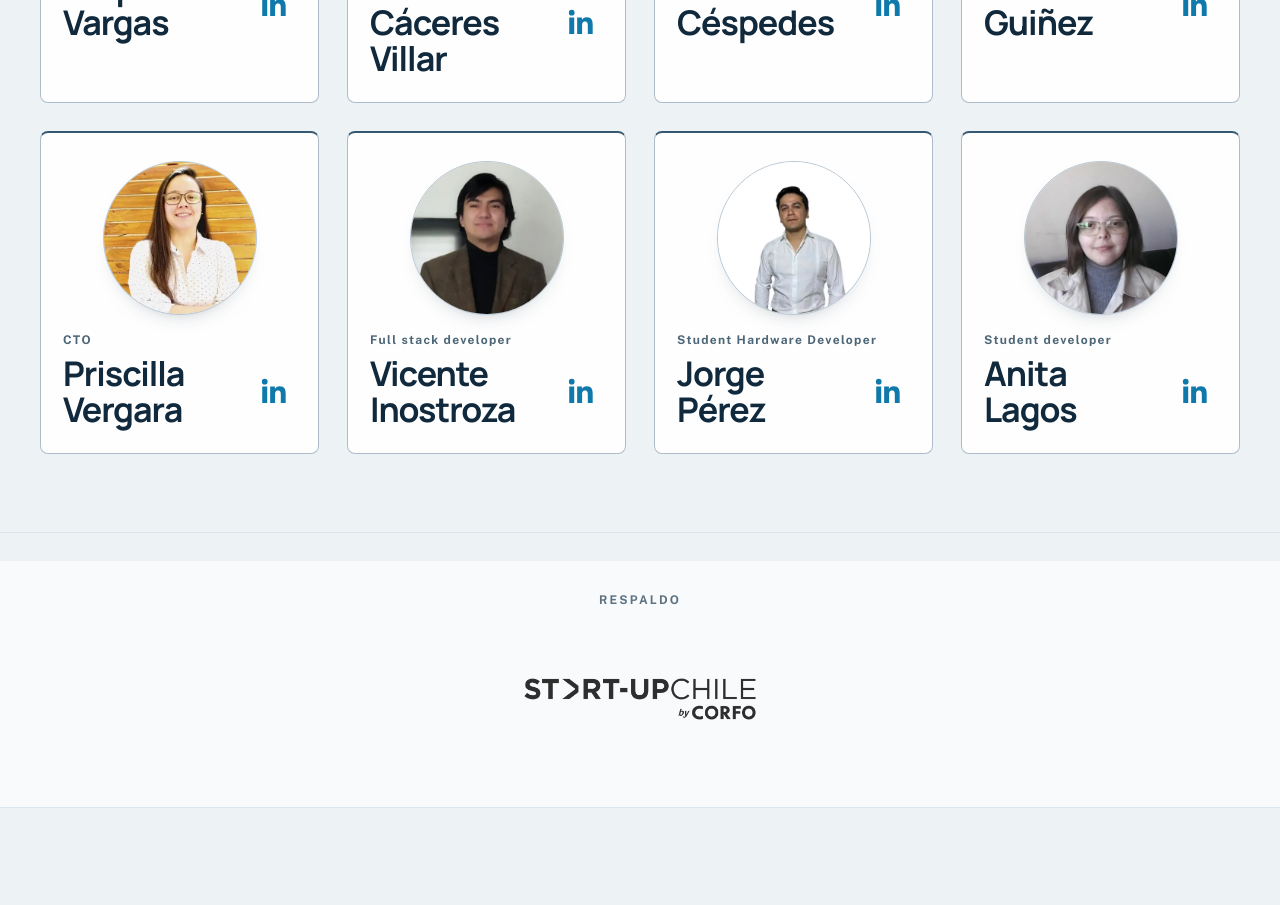
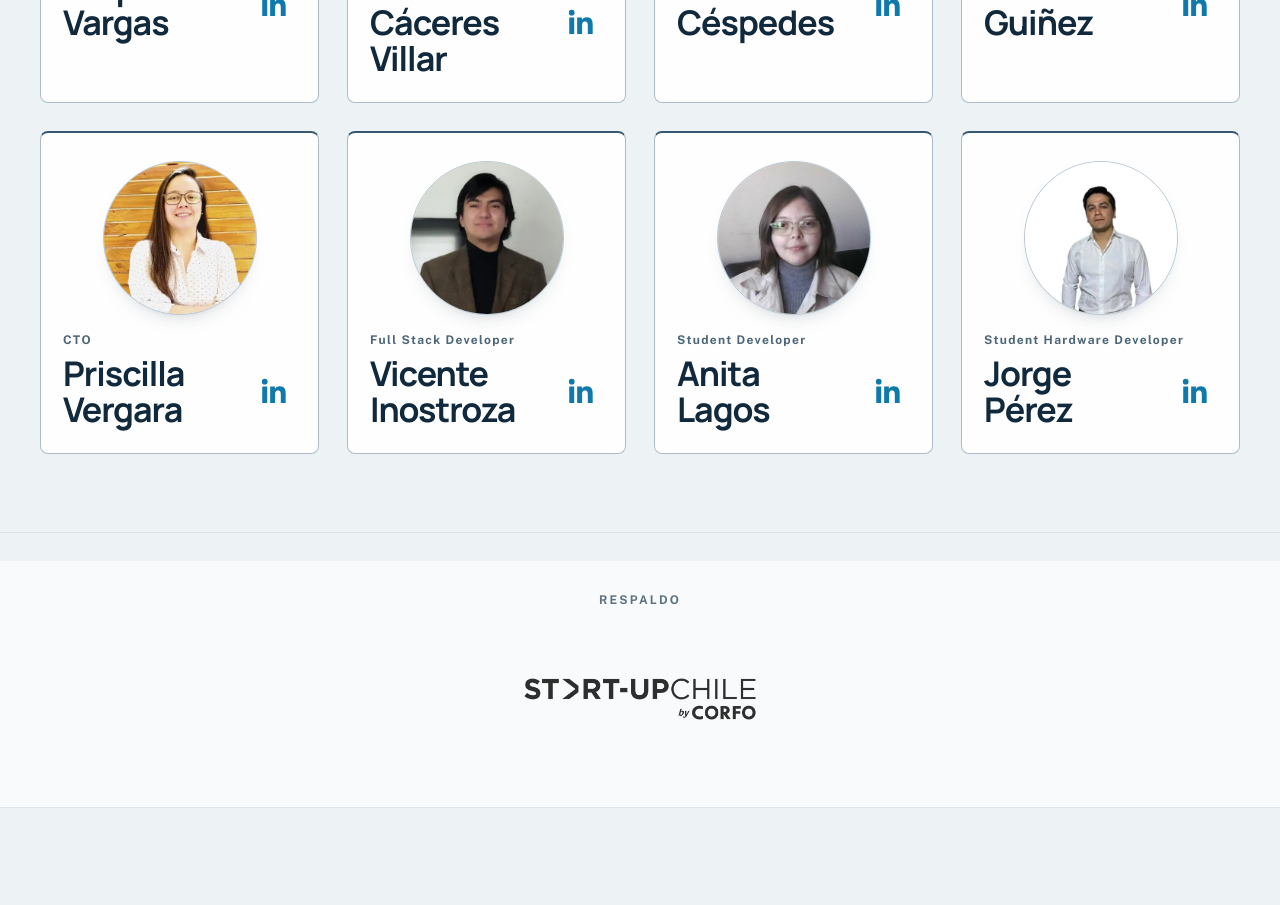
Before and after one commit to lMochl/HANDOWEB2, a React (Vite) app: page / in a window 1280 px wide. Shown: the part 4600-5505 px from the top of the page. Built offline with nearby package versions, Linux system fonts and the light colour scheme.

Commit message:
Update textos

```diff
--- a/src/HandoLandingPage.tsx
+++ b/src/HandoLandingPage.tsx
@@ -76,11 +76,19 @@ const teamMembers = [
     linkedin: "https://www.linkedin.com/in/priscilla-vergara-c-1bab36179/",
   },
   {
-    role: "Full stack developer",
+    role: "Full Stack Developer",
     name: "Vicente Inostroza",
     text: "",
     image: "/1721068505558.webp",
     linkedin: "https://www.linkedin.com/in/vicente-inostroza-5a8b4a231/",
+  },
+
+  {
+    role: "Student Developer",
+    name: "Anita Lagos",
+    text: "",
+    image: "/187260685229.webp",
+    linkedin: "https://www.linkedin.com/in/anita-lagos-hermosilla-23ab26291/",
   },
   {
     role: "Student Hardware Developer",
@@ -88,13 +96,6 @@ const teamMembers = [
     text: "",
     image: "/1745007035136.webp",
     linkedin: "https://www.linkedin.com/in/jorge-pérez-torres-851530299/",
-  },
-  {
-    role: "Student developer",
-    name: "Anita Lagos",
-    text: "",
-    image: "/187260685229.webp",
-    linkedin: "https://www.linkedin.com/in/anita-lagos-hermosilla-23ab26291/",
   },
 ];
 
```
